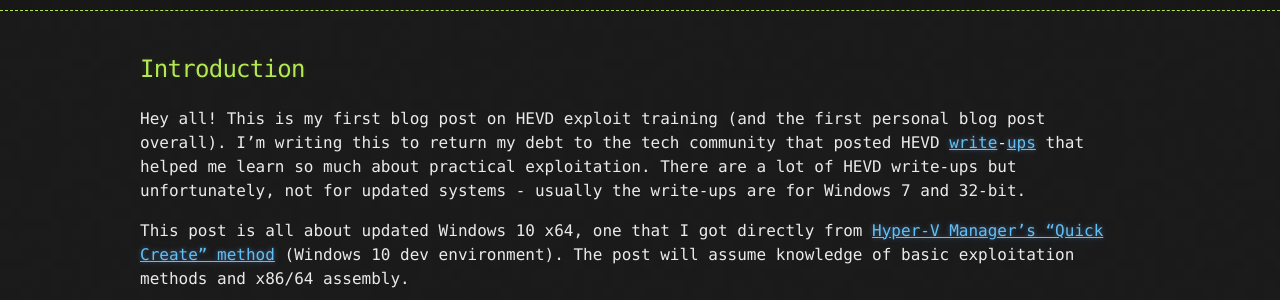
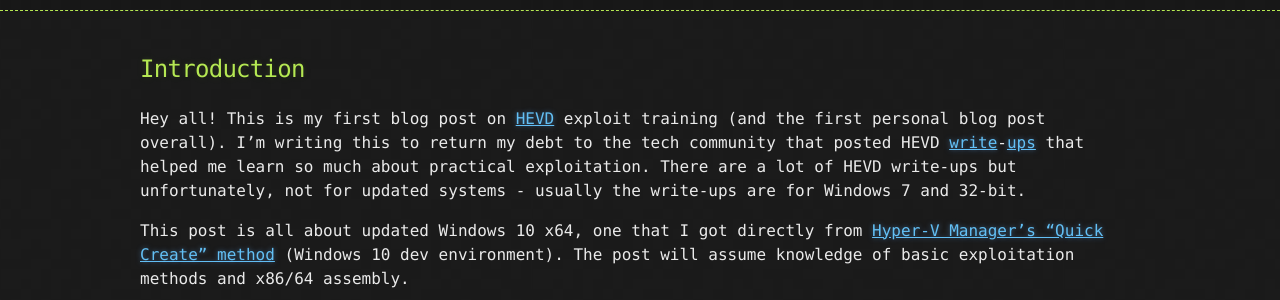
Before and after one commit to Kristal-g/kristal-g.github.io, a Jekyll site: the page built from _posts/2021-02-07-HEVD_StackOverflowGS_Windows_10_RS5_x64.md, in a window 1280 px wide and 900 px high. Shown: the part 182-482 px from the top of the window. Built offline with Jekyll 4.4.1, drawn with Linux system fonts in a browser that asks for light colours; some of the changed lines change nothing that is shown.

Commit message:
yeah final

```diff
--- a/_posts/2021-02-07-HEVD_StackOverflowGS_Windows_10_RS5_x64.md
+++ b/_posts/2021-02-07-HEVD_StackOverflowGS_Windows_10_RS5_x64.md
@@ -1,14 +1,16 @@
 ---
 layout: default
 title: HEVD Exploit - Stack OverflowGS on Windows 10 RS5 x64
-date: 2021-01-15
+date: 2021-02-07
 tags:
-  - test1
-  - test2
+  - HEVD
+  - Windows 10
+  - Exploitation
+  - Stack Overflow GS
 ---
 
 ## Introduction
-Hey all! This is my first blog post on HEVD exploit training (and the first personal blog post overall). I'm writing this to return my debt to the tech community that posted HEVD [write](https://h0mbre.github.io/HEVD_Stackoverflow_SMEP_Bypass_64bit/#)-[ups](https://connormcgarr.github.io/x64-Kernel-Shellcode-Revisited-and-SMEP-Bypass/) that helped me learn so much about practical exploitation. There are a lot of HEVD write-ups but unfortunately, not for updated systems - usually the write-ups are for Windows 7 and 32-bit.
+Hey all! This is my first blog post on [HEVD](https://github.com/hacksysteam/HackSysExtremeVulnerableDriver) exploit training (and the first personal blog post overall). I'm writing this to return my debt to the tech community that posted HEVD [write](https://h0mbre.github.io/HEVD_Stackoverflow_SMEP_Bypass_64bit/#)-[ups](https://connormcgarr.github.io/x64-Kernel-Shellcode-Revisited-and-SMEP-Bypass/) that helped me learn so much about practical exploitation. There are a lot of HEVD write-ups but unfortunately, not for updated systems - usually the write-ups are for Windows 7 and 32-bit.
 
 This post is all about updated Windows 10 x64, one that I got directly from [Hyper-V Manager's "Quick Create" method](https://docs.microsoft.com/en-us/virtualization/hyper-v-on-windows/quick-start/quick-create-virtual-machine) (Windows 10 dev environment).
 The post will assume knowledge of basic exploitation methods and x86/64 assembly.
@@ -306,7 +308,7 @@
 
 
 That's it! I hope it helped someone to learn some practical methods :)
-The full patchy code is on this site's [repository](/code) for now.
+The full patchy code is on this site's [repository](https://github.com/Kristal-g/kristal-g.github.io/tree/master/assets/code) for now.
 
 ## What's next
 The next post is about the type-confusion vulnerability - how to exploit it using stack pivoting, overcoming double faults and writing stack-restoring shellcode.
```
